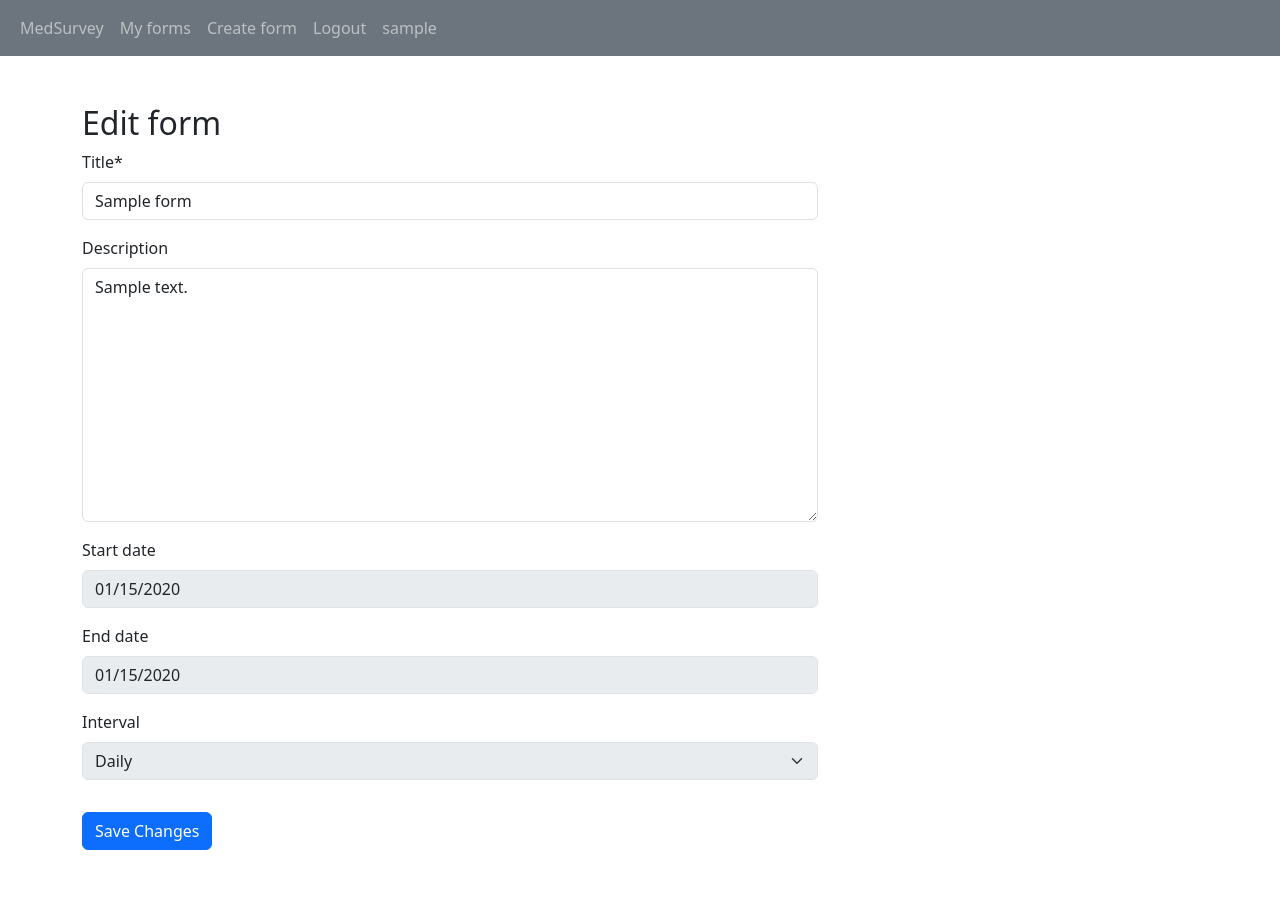
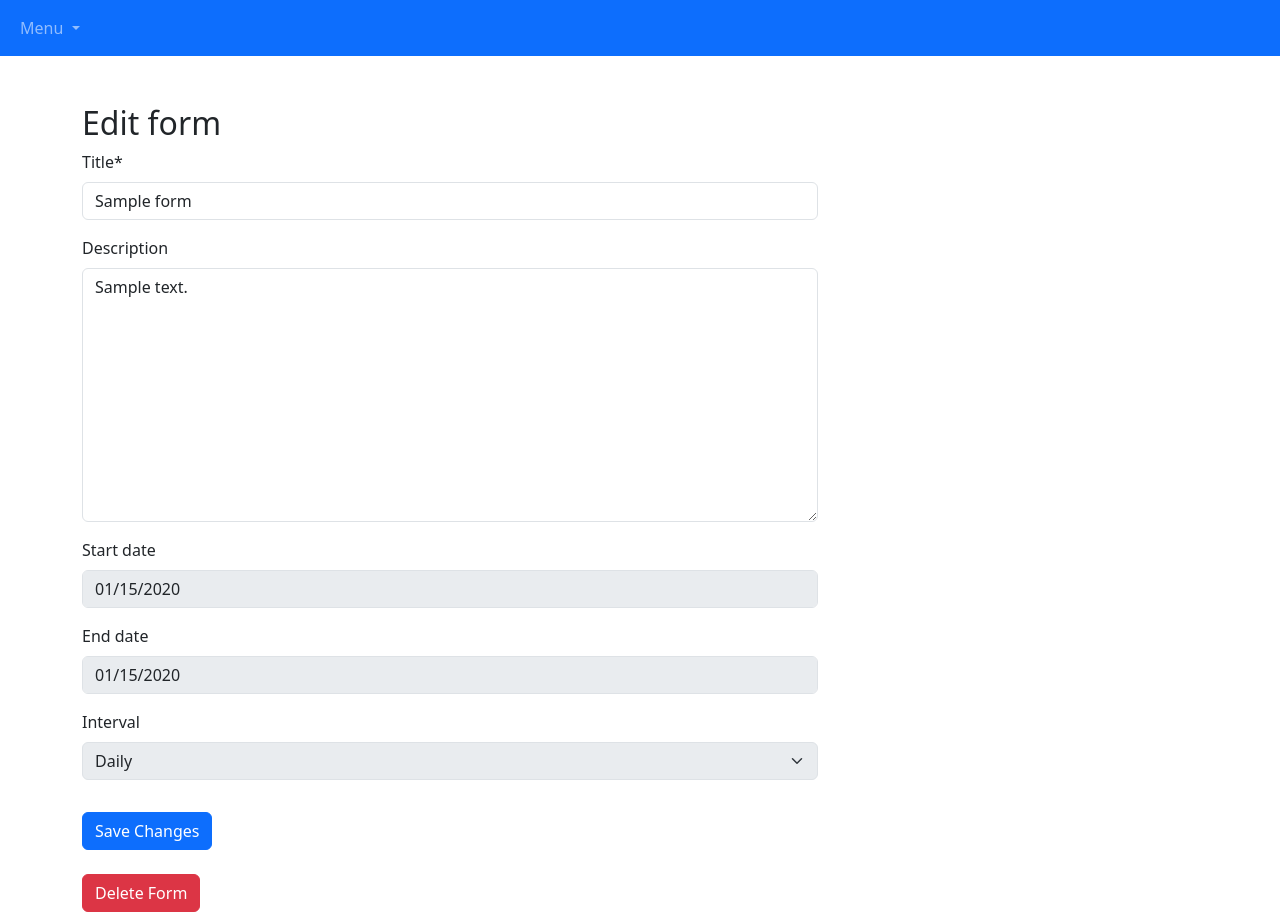
Before and after one commit to eduardsosh/medsurvey, a Django app: page /form/1/edit/ in a window 1280 px wide. Before the commit the page ends 850 px from the top, so only its background shows below. Run offline with Django 5.2, Linux system fonts and the light colour scheme; a user stored in the database is signed in; tables that the repository leaves empty hold one stand-in row (values such as "Sample post"); some libraries are stand-ins or nearby versions.

Commit message:
Added question order change and form,question delete funcs

```diff
--- a/medsurvey_site/base/templates/base.html
+++ b/medsurvey_site/base/templates/base.html
@@ -9,49 +9,62 @@
     <title>Medicīnas dienasgrāmata</title>
     <link rel="preconnect" href="https://fonts.googleapis.com">
     <link rel="preconnect" href="https://fonts.gstatic.com" crossorigin>
+    <link rel="stylesheet" href="https://cdn.jsdelivr.net/npm/bootstrap-icons@1.10.5/font/bootstrap-icons.css">
     <link href="https://fonts.googleapis.com/css2?family=Orbitron:wght@400..900&display=swap" rel="stylesheet">
     <!--<link type="text/css" rel="stylesheet" href="{% static 'homestyle.css' %}" />-->
     <link href="https://cdn.jsdelivr.net/npm/bootstrap@5.3.3/dist/css/bootstrap.min.css" rel="stylesheet" integrity="sha384-QWTKZyjpPEjISv5WaRU9OFeRpok6YctnYmDr5pNlyT2bRjXh0JMhjY6hW+ALEwIH" crossorigin="anonymous">    <script src="https://maxcdn.bootstrapcdn.com/bootstrap/5.3.0/js/bootstrap.bundle.min.js"></script>
   </head>
   <body>
     <header>
-      <nav class="navbar navbar-expand-lg bg-secondary" data-bs-theme="dark">
+      <nav class="navbar navbar-expand-lg bg-primary" data-bs-theme="dark">
         <div class="container-fluid">
-          <!--<a class="navbar-brand" href="/" style="font-family: Orbitron">InfoAuto</a>-->
-          <button class="navbar-toggler" type="button" data-bs-toggle="collapse" data-bs-target="#navbarSupportedContent" aria-controls="navbarSupportedContent" aria-expanded="false" aria-label="Toggle navigation">
+          <!-- Toggler for small screens -->
+          <button class="navbar-toggler" type="button" data-bs-toggle="collapse" data-bs-target="#navbarDropdownMenu" aria-controls="navbarDropdownMenu" aria-expanded="false" aria-label="Toggle navigation">
             <span class="navbar-toggler-icon"></span>
           </button>
-          <div class="collapse navbar-collapse" id="navbarSupportedContent">
+
+          <!-- Collapsible content -->
+          <div class="collapse navbar-collapse" id="navbarDropdownMenu">
             <ul class="navbar-nav me-auto mb-2 mb-lg-0">
-              <li class="nav-item">
-                <a class="nav-link" aria-current="page" href="/">MedSurvey</a>
+              <!-- Single dropdown menu -->
+              <li class="nav-item dropdown">
+                <a class="nav-link dropdown-toggle" href="#" id="mainDropdown" role="button" data-bs-toggle="dropdown" aria-expanded="false">
+                  {% trans "Menu" %}
+                </a>
+                <ul class="dropdown-menu" aria-labelledby="mainDropdown">
+                  <li>
+                    <a class="dropdown-item" aria-current="page" href="/">
+                      {% trans "MedSurvey" %}
+                    </a>
+                  </li>
+
+                  {% if request.user.is_authenticated and request.user.examiner %}
+                    <li>
+                      <a class="dropdown-item" href="{% url 'view_created_forms' %}">
+                        {% trans "My forms" %}
+                      </a>
+                    </li>
+                    <li>
+                      <a class="dropdown-item" href="{% url 'create_form' %}">
+                        {% trans "Create form" %}
+                      </a>
+                    </li>
+                  {% endif %}
+
+                  {% if request.user.is_authenticated %}
+                    <li><a class="dropdown-item" href="/logout">{% trans "Logout" %}</a></li>
+                    <li><a class="dropdown-item " href="/profile"><u>{{ request.user.username }}</u></a></li>
+                  {% else %}
+                    <li><a class="dropdown-item" href="/login">{% trans "Login" %}</a></li>
+                  {% endif %}
+                </ul>
               </li>
-              <li class="nav-item">
-                <a class="nav-link" href="{% url 'view_created_forms' %}">{% trans "My forms" %}</a>
-              </li>
-              <li class="nav-item">
-                <a class="nav-link" href="{% url 'create_form' %}">{% trans "Create form" %}</a>
-              </li>
-
-              {% if request.user.is_authenticated %}
-
-                <li class="nav-item">
-                  <a class="nav-link" href="/logout">{% trans "Logout" %}</a>
-                  <li class="nav-item">
-                    <a class="nav-link" href="/profile">{{ request.user.username }}</a>
-                  </li>
-                </li>
-              {% else %}
-                <li class="nav-item">
-                  <a class="nav-link" href="/login">{% trans "Login" %}</a>
-                </li>
-              {% endif %}
             </ul>
           </div>
         </div>
       </nav>
+    </header>
 
-    </header>
     <!-- Main Content Area -->
     <div class="container mt-5">
       {% block content %}
--- a/medsurvey_site/base/templates/formbuilder/edit_form_data.html
+++ b/medsurvey_site/base/templates/formbuilder/edit_form_data.html
@@ -15,4 +15,9 @@
             <button type="submit" class="btn btn-primary mt-3">{% trans "Save Changes" %}</button>
         </div>
     </form>
+    <br>
+    <form method="POST" action="{% url 'delete_form' form_instance.id %}">
+        {% csrf_token %}
+        <button type="submit" class="btn btn-danger">Delete Form</button>
+    </form>
 {% endblock%}
--- a/medsurvey_site/formbuilder/forms.py
+++ b/medsurvey_site/formbuilder/forms.py
@@ -4,6 +4,7 @@ from .models import Form, Question
 import datetime
 from django.core.exceptions import ValidationError
 from django.utils.translation import gettext_lazy as _
+from django.db.models import Max
 
 class FormCreationForm(ModelForm):
     class Meta:
@@ -37,6 +38,8 @@ class FormCreationForm(ModelForm):
         # Ensure end_date is not before start_date
         if start_date and end_date and end_date < start_date:
             self.add_error('end_date', _("End date cannot be before the start date."))
+
+
 
 
 class FormEditForm(ModelForm):
@@ -74,7 +77,39 @@ class FormEditForm(ModelForm):
 class QuestionForm(forms.ModelForm):
     class Meta:
         model = Question
-        fields = ['title', 'description', 'order', 'type', 'mandatory', 'options']
+        fields = ['title', 'description', 'type', 'mandatory', 'options']
         widgets = {
             'options': forms.HiddenInput()
         }
+
+    def __init__(self, *args, **kwargs):
+        # Pop 'form_instance' from kwargs if provided
+        self.form_instance = kwargs.pop('form', None)
+        super().__init__(*args, **kwargs)
+
+    def save(self, commit=True):
+        instance = super().save(commit=False)
+
+        if self.form_instance:
+            print("Found form instance")
+            instance.form = self.form_instance
+            # Calculate the current maximum order within the form
+            max_order = Question.objects.filter(form=self.form_instance).aggregate(
+                max_order=Max('order')
+            )['max_order'] or 0
+        else:
+            print("No form found!")
+            # If no form_instance is provided, handle accordingly
+            max_order = 0
+
+        # Assign the next order value
+        instance.order = max_order + 1
+
+        if commit:
+            instance.save()
+        return instance
+
+class EditQuestionForm(forms.ModelForm):
+    class Meta:
+        model = Question
+        fields = ['title', 'description']
--- a/medsurvey_site/formbuilder/models.py
+++ b/medsurvey_site/formbuilder/models.py
@@ -25,6 +25,7 @@ class UserForms(models.Model):
 
 
 class Question(models.Model):
+    default_dict = {}
     class QuestionType(models.IntegerChoices):
         TEXT_FIELD = 0, _("Text field")
         TEXT_AREA = 1, _("Text area")
@@ -33,10 +34,10 @@ class Question(models.Model):
     title = models.CharField(max_length=200, null=False)
     description = models.CharField(max_length=200, null=True, blank=True)
     form = models.ForeignKey(Form, on_delete=models.CASCADE)
-    order = models.IntegerField(null=False)
+    order = models.PositiveSmallIntegerField(null=False, blank=True)
     type = models.IntegerField(choices=QuestionType)
     mandatory = models.BooleanField()
-    options = models.JSONField(null=True)
+    options = models.JSONField(null=True, default=dict, blank=True)
 
 class Submission(models.Model):
     form = models.ForeignKey(Form, on_delete=models.CASCADE)
--- a/medsurvey_site/formbuilder/urls.py
+++ b/medsurvey_site/formbuilder/urls.py
@@ -8,4 +8,9 @@ urlpatterns = [
     path('my-created-forms/', views.view_created_forms, name='view_created_forms'),
     path('form/<int:pk>/edit/', views.edit_form, name='edit_form'),
     path('form/<int:form_id>/edit-questions/', views.edit_questions, name='edit_questions'),
+    path('form/<int:form_id>/delete/', views.delete_form, name='delete_form'),
+    path('question/<int:question_id>/move-up/', views.move_question_up, name='move_question_up'),
+    path('question/<int:question_id>/move-down/', views.move_question_down, name='move_question_down'),
+    path('question/<int:question_id>/delete/', views.delete_question, name='delete_question'),
+
 ]
--- a/medsurvey_site/formbuilder/views.py
+++ b/medsurvey_site/formbuilder/views.py
@@ -1,10 +1,12 @@
 from django.shortcuts import render , redirect, get_object_or_404
-from django.http import HttpResponse, JsonResponse, HttpRequest
+from django.http import HttpResponse, JsonResponse, HttpRequest, HttpResponseForbidden
 from django.contrib.auth.decorators import login_required
-from .forms import FormCreationForm, FormEditForm, QuestionForm
-from .models import Form, Question
+from .forms import FormCreationForm, FormEditForm, QuestionForm, EditQuestionForm
+from .models import Form, Question, UserForms
 from django.urls import reverse
 from django.contrib import messages
+from django.db.models import Max
+from django.utils.translation import gettext_lazy as _
 
 
 def index(request):
@@ -22,7 +24,7 @@ def create_form(request):
             new_form = form.save(commit=False)
             new_form.author = request.user
             new_form.save()
-            return redirect('/')
+            return redirect('edit_questions', form_id=new_form.id)
     else:
         form = FormCreationForm()
 
@@ -52,7 +54,17 @@ def edit_form(request, pk):
         # If GET, display form populated with the current data
         form = FormEditForm(instance=form_instance)
 
-    return render(request, 'formbuilder/edit_form_data.html', {'form': form})
+    return render(request, 'formbuilder/edit_form_data.html', {'form': form, 'form_instance': form_instance})
+
+def delete_form(request, form_id):
+    if request.method == 'POST':
+        form = get_object_or_404(Form, id=form_id)
+        if form.author == request.user:
+            form.delete()
+        else:
+            return HttpResponseForbidden("You do not have permission to delete this form.")
+
+        return redirect(reverse('view_created_forms'))
 
 @login_required
 def edit_questions(request, form_id):
@@ -64,7 +76,7 @@ def edit_questions(request, form_id):
 
     if request.method == 'POST':
         # Handle form submission for adding a new Question
-        new_question_form = QuestionForm(request.POST)
+        new_question_form = QuestionForm(request.POST, form=form_instance)
         if new_question_form.is_valid():
             # Create the question but do not save to DB yet
             new_question = new_question_form.save(commit=False)
@@ -84,3 +96,84 @@ def edit_questions(request, form_id):
         'question_form': new_question_form
     }
     return render(request, 'formbuilder/edit_questions.html', context)
+
+"""
+def edit_question_data(request, question_id):
+    question_instance = get_object_or_404(Question)
+    parent_form = question_instance.form
+    if request.method == 'POST':
+        # If data is submitted, bind it to the existing instance
+        form = EditQuestionForm(request.POST)
+        if form.is_valid():
+            form.save()
+            return redirect('edit_questions', form_id=parent_form.id)
+    else:
+        # If GET, display form populated with the current data
+        form = FormEditForm(instance=form_instance)
+"""
+@login_required
+def delete_question(request, question_id):
+    question_to_delete = get_object_or_404(Question, id=question_id)
+    current_form = question_to_delete.form
+
+    subsequent_questions = Question.objects.filter(order__gt=question_to_delete.order).order_by('order')
+
+    # Step 3: Update the order of subsequent questions
+    for question in subsequent_questions:
+        question.order -= 1
+        question.save()
+
+    # Step 4: Delete the question
+    question_to_delete.delete()
+
+    # Redirect back to the questions list or some other page
+    return redirect('edit_questions', form_id=current_form.id)
+
+
+def move_question_up(request, question_id):
+    question = get_object_or_404(Question, pk=question_id)
+    form = question.form
+
+    if question.order <= 1:
+        messages.warning(request, _("This question is already at the top."))
+        return redirect('edit_questions', form_id=form.id)
+
+    # Find the question with the immediate lower order
+    try:
+        above_question = Question.objects.get(form=form, order=question.order - 1)
+    except Question.DoesNotExist:
+        messages.error(request, _("Cannot move the question up."))
+        return redirect('edit_questions', form_id=form.id)
+
+    # Swap the order values
+    question.order, above_question.order = above_question.order, question.order
+    question.save()
+    above_question.save()
+
+    messages.success(request, _("Question moved up successfully."))
+    return redirect('edit_questions', form_id=form.id)
+
+def move_question_down(request, question_id):
+    question = get_object_or_404(Question, pk=question_id)
+    form = question.form
+
+    # Determine the maximum order value within the form
+    max_order = Question.objects.filter(form=form).aggregate(max_order=Max('order'))['max_order']
+    if question.order >= max_order:
+        messages.warning(request, _("This question is already at the bottom."))
+        return redirect('edit_questions', form_id=form.id)
+
+    # Find the question with the immediate higher order
+    try:
+        below_question = Question.objects.get(form=form, order=question.order + 1)
+    except Question.DoesNotExist:
+        messages.error(request, _("Cannot move the question down."))
+        return redirect('edit_questions', form_id=form.id)
+
+    # Swap the order values
+    question.order, below_question.order = below_question.order, question.order
+    question.save()
+    below_question.save()
+
+    messages.success(request, _("Question moved down successfully."))
+    return redirect('edit_questions', form_id=form.id)
```
Also changed, not shown: medsurvey_site/base/templates/formbuilder/edit_questions.html (+18 -12 lines).
